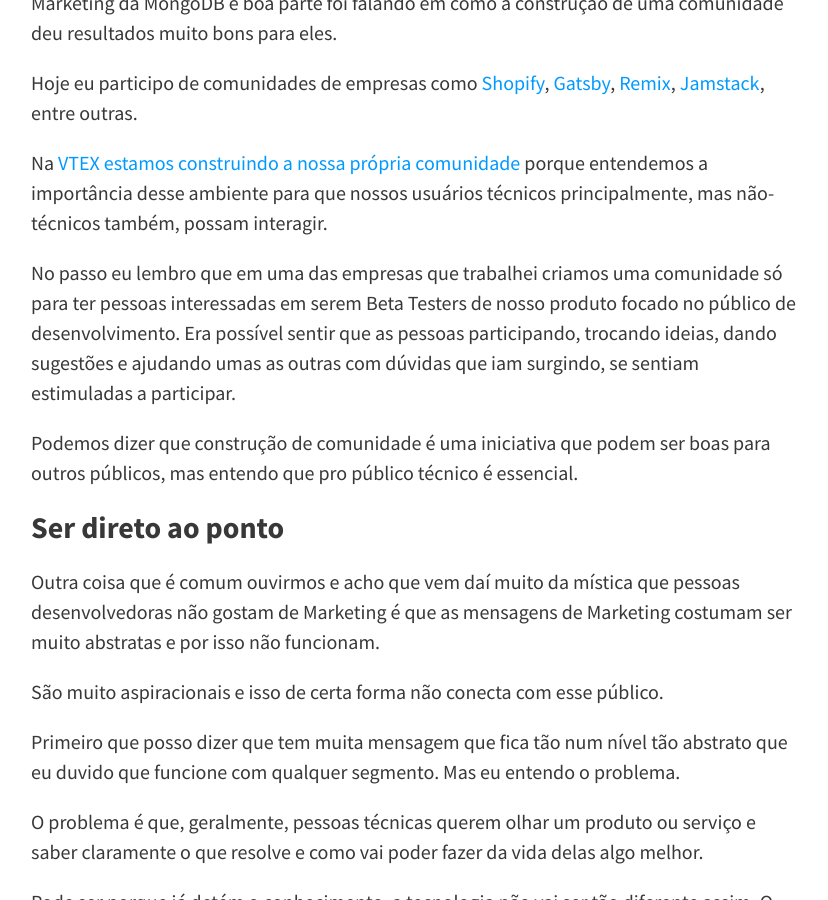
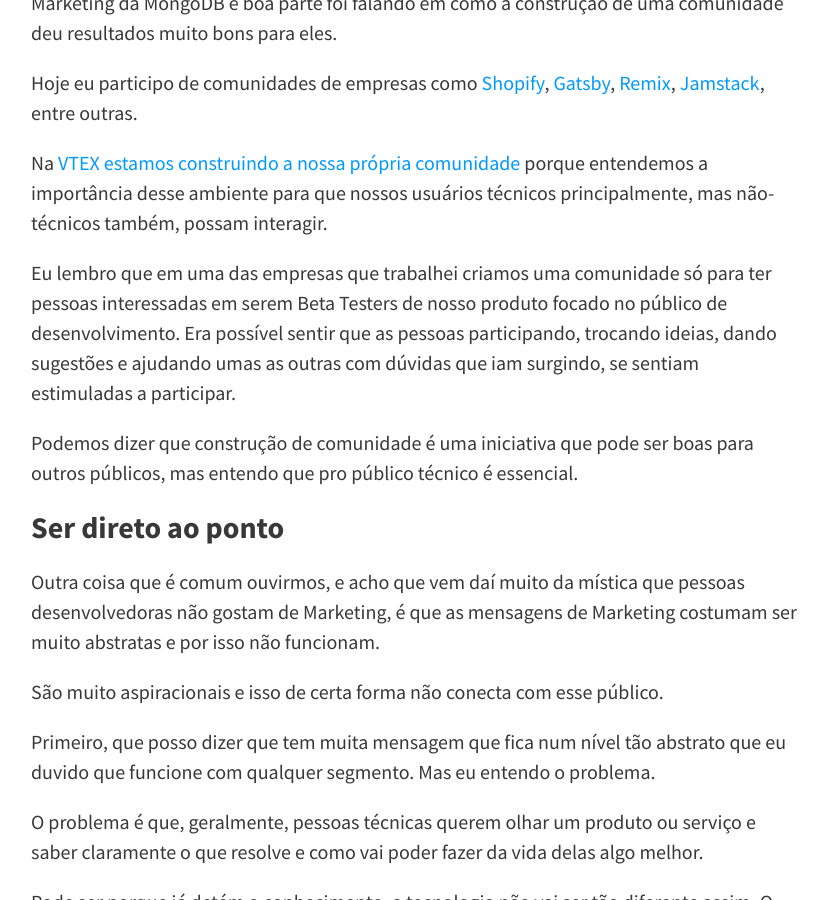
Before and after one commit to felipecbarbosa/felipecbarbosa.github.io, a Jekyll site: the page built from _posts/2022-05-10-developer-marketing.md, in a window 1280 px wide and 900 px high, scrolled down 4125 px. Shown: the whole window, without its empty margins (225-1053 px from the left). Built offline with Jekyll 4.4.1, drawn with Linux system fonts in a browser that asks for light colours; nearby versions of some CDN libraries; comment, search, counter and statistics services are not loaded; some of the changed text lies outside the part shown.

Commit message:
Fixed typos

```diff
--- a/_posts/2022-05-10-developer-marketing.md
+++ b/_posts/2022-05-10-developer-marketing.md
@@ -92,17 +92,17 @@ Hoje eu participo de comunidades de empresas como [Shopify](https://discord.gg/s
 
 Na [VTEX estamos construindo a nossa própria comunidade](https://community.vtex.com/){:target="_blank"} porque entendemos a importância desse ambiente para que nossos usuários técnicos principalmente, mas não-técnicos também, possam interagir.
 
-No passo eu lembro que em uma das empresas que trabalhei criamos uma comunidade só para ter pessoas interessadas em serem Beta Testers de nosso produto focado no público de desenvolvimento. Era possível sentir que as pessoas participando, trocando ideias, dando sugestões e ajudando umas as outras com dúvidas que iam surgindo, se sentiam estimuladas a participar.
+Eu lembro que em uma das empresas que trabalhei criamos uma comunidade só para ter pessoas interessadas em serem Beta Testers de nosso produto focado no público de desenvolvimento. Era possível sentir que as pessoas participando, trocando ideias, dando sugestões e ajudando umas as outras com dúvidas que iam surgindo, se sentiam estimuladas a participar.
 
-Podemos dizer que construção de comunidade é uma iniciativa que podem ser boas para outros públicos, mas entendo que pro público técnico é essencial.
+Podemos dizer que construção de comunidade é uma iniciativa que pode ser boas para outros públicos, mas entendo que pro público técnico é essencial.
 
 ### Ser direto ao ponto
 
-Outra coisa que é comum ouvirmos e acho que vem daí muito da mística que pessoas desenvolvedoras não gostam de Marketing é que as mensagens de Marketing costumam ser muito abstratas e por isso não funcionam.
+Outra coisa que é comum ouvirmos, e acho que vem daí muito da mística que pessoas desenvolvedoras não gostam de Marketing, é que as mensagens de Marketing costumam ser muito abstratas e por isso não funcionam.
 
 São muito aspiracionais e isso de certa forma não conecta com esse público.
 
-Primeiro que posso dizer que tem muita mensagem que fica tão num nível tão abstrato que eu duvido que funcione com qualquer segmento. Mas eu entendo o problema.
+Primeiro, que posso dizer que tem muita mensagem que fica num nível tão abstrato que eu duvido que funcione com qualquer segmento. Mas eu entendo o problema.
 
 O problema é que, geralmente, pessoas técnicas querem olhar um produto ou serviço e saber claramente o que resolve e como vai poder fazer da vida delas algo melhor.
 
```
Also changed, not shown: other parts of _posts/2022-05-10-developer-marketing.md (+3 -3 lines).
